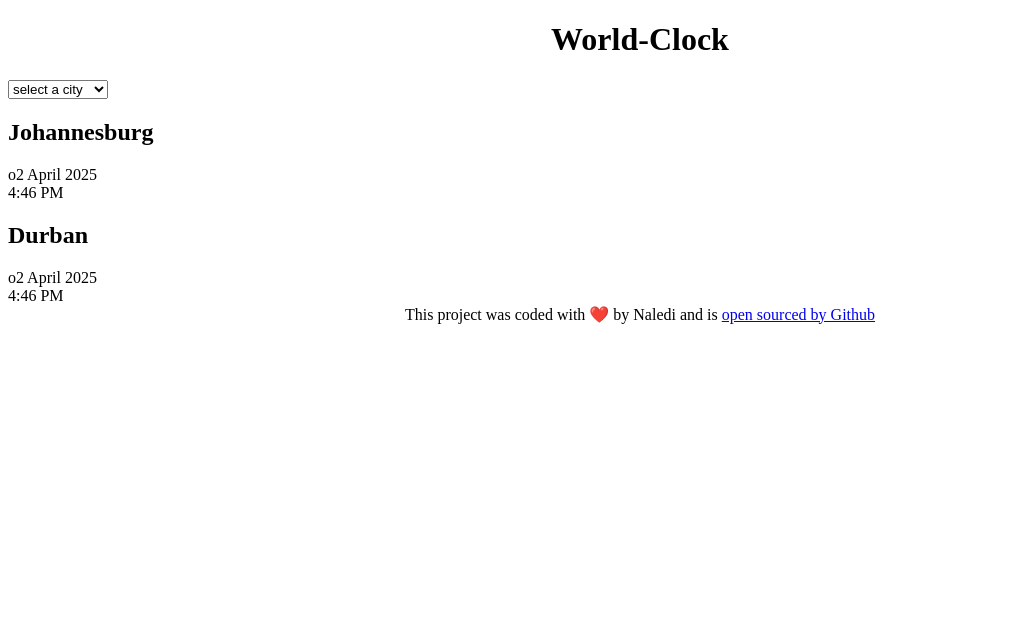
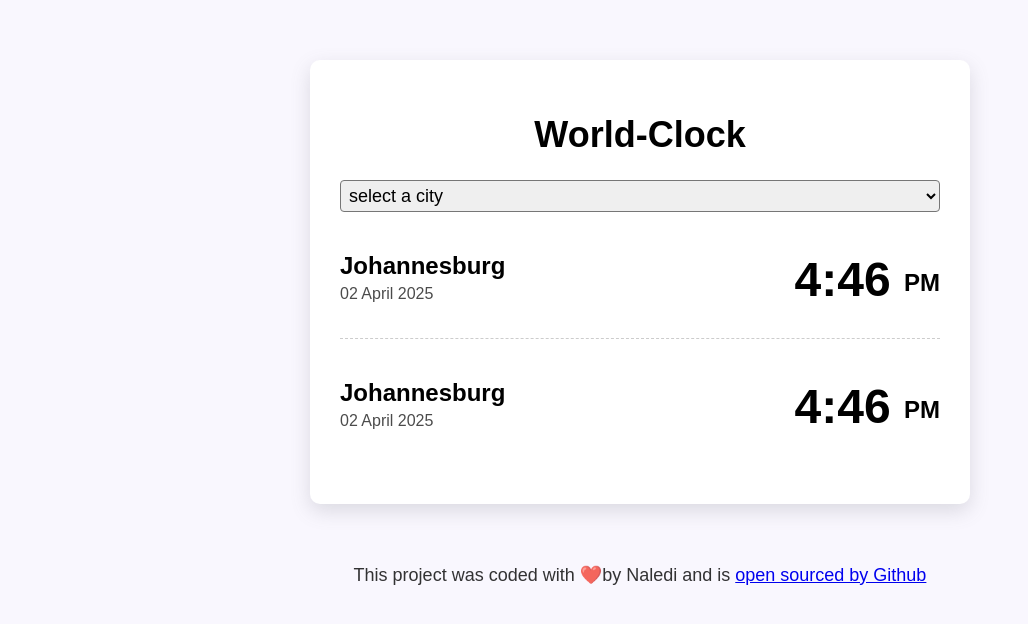
Before and after one commit to Lindiwe01/world-clock-2, a plain HTML site: page index.html in a window 1280 px wide. Shown: the whole page, without its empty margins (0-1028 px from the left). Drawn offline with Linux system fonts and the light colour scheme.

Commit message:
styled the project with css

```diff
--- a/css/style.css
+++ b/css/style.css
@@ -1,6 +1,58 @@
+body {
+  background-color: #f9f7fe;
+  font-family: sans-serif;
+}
 h1 {
   text-align: center;
+  font-family: sans-serif;
+  font-size: 36px;
 }
+h2 {
+  margin: 0 0 5px;
+  font-size: 24px;
+}
+select {
+  display: block;
+  width: 100%;
+  border-radius: 4px;
+  padding: 4px;
+  font-size: 18px;
+}
+
+.container {
+  margin: 60px auto;
+  max-width: 600px;
+  background: white;
+  padding: 30px;
+  box-shadow: rgba(100, 100, 111, 0.2) 0px 7px 20px 0px;
+  border-radius: 10px;
+}
+
+.city {
+  display: flex;
+  justify-content: space-between;
+  margin: 10px 0;
+  border-bottom: 1px dashed rgba(0, 0, 0, 0.2);
+  padding: 30px 0;
+}
+.city:last-child {
+  border: none;
+}
+.time {
+  font-size: 48px;
+  font-weight: bold;
+}
+.time small {
+  font-size: 24px;
+  vertical-align: middle;
+  line-height: 48px;
+}
+.date {
+  opacity: 0.7;
+}
+
 footer {
   text-align: center;
+  font-size: 18px;
+  color: rgba(0, 0, 0, 0.8);
 }
--- a/index.html
+++ b/index.html
@@ -16,20 +16,25 @@
         <option value="">Pretoria</option>
         <option value="">Bloemfontein</option>
       </select>
-    </div>
-    <div class="city">
-      <h2>Johannesburg</h2>
-      <div class="date">o2 April 2025</div>
-      <div class="time">4:46 PM</div>
+
+      <div class="city">
+        <div>
+          <h2>Johannesburg</h2>
+          <div class="date">02 April 2025</div>
+        </div>
+        <div class="time">4:46 <small>PM</small></div>
+      </div>
+      <div class="city">
+        <div>
+          <h2>Johannesburg</h2>
+          <div class="date">02 April 2025</div>
+        </div>
+        <div class="time">4:46 <small>PM</small></div>
+      </div>
     </div>
 
-    <div class="city">
-      <h2>Durban</h2>
-      <div class="date">o2 April 2025</div>
-      <div class="time">4:46 PM</div>
-    </div>
     <footer>
-      This project was coded with ❤️ by Naledi and is
+      This project was coded with ❤️<stron>by Naledi</stron> and is
       <a href="https://github.com/Lindiwe01/world-clock-2" target="_blank"
         >open sourced by Github</a
       >
```
